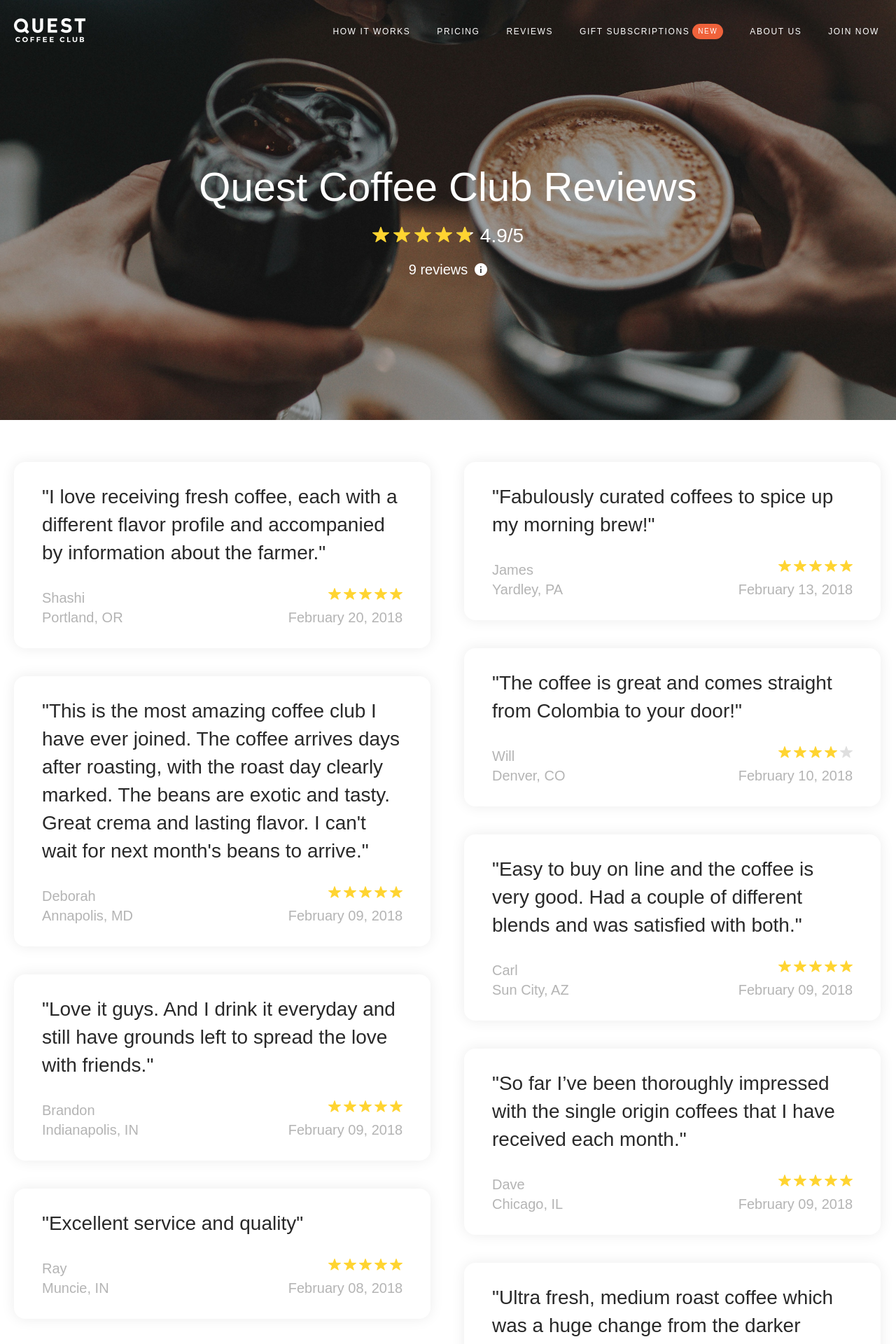
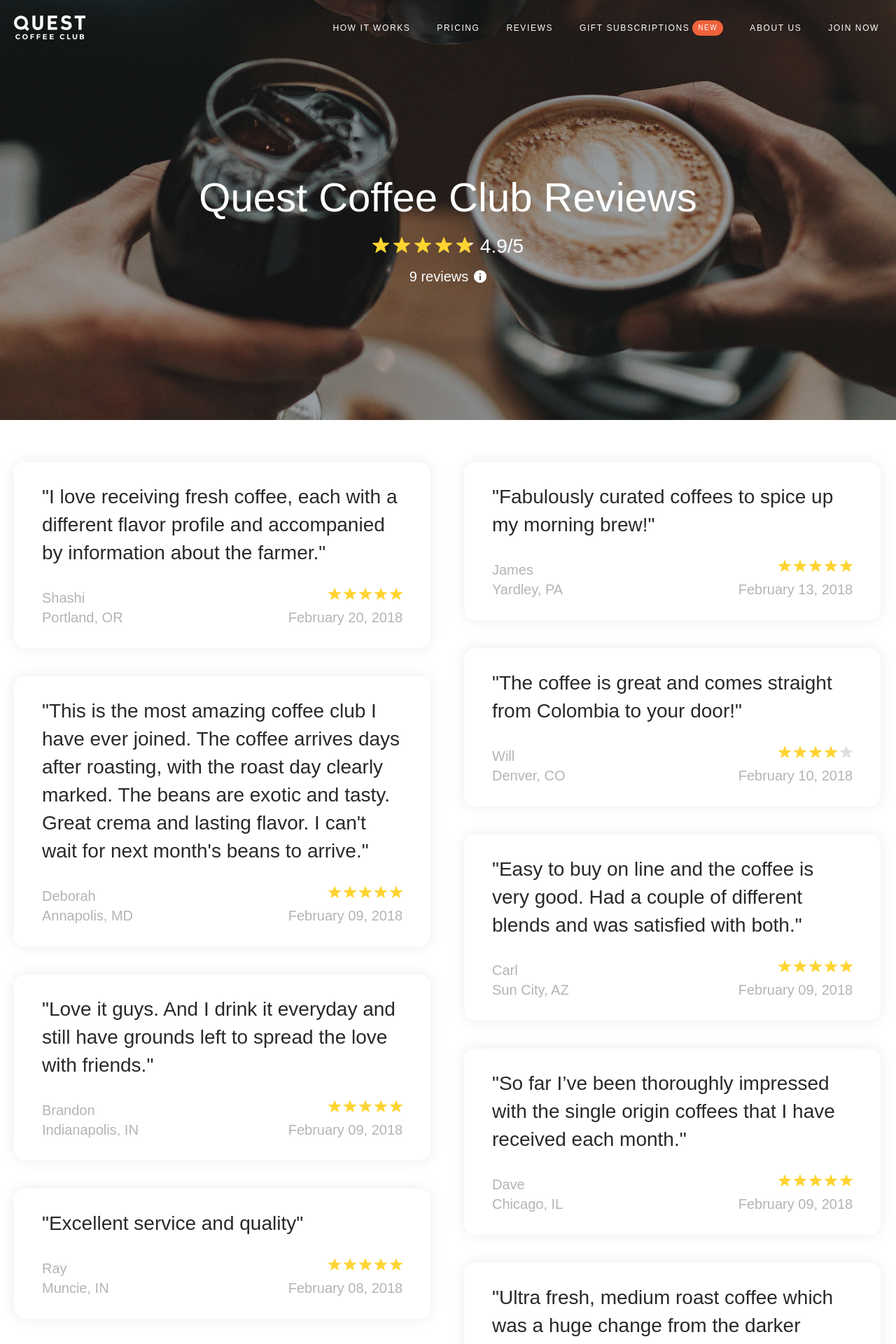
Before and after one commit to roryreiff/questcoffeeclub.com, a Jekyll site: the page built from reviews.md, in a window 1280 px wide. Shown: the top 1920 px of the page at 70% size. Built offline with Jekyll 4.4.1, drawn with Linux system fonts in a browser that asks for light colours; nearby versions of some CDN libraries; some web fonts are replaced; comment, search, counter and statistics services are not loaded.

Commit message:
work on css

```diff
--- a/_includes/header.html
+++ b/_includes/header.html
@@ -10,7 +10,7 @@
                 <a href="/reviews">Reviews</a>
                 <a href="/gift-subscriptions">Gift subscriptions<span class="new">New</span></a>
                 <a href="/about">About us</a>
-                <a href="/join-now">Join now</a>
+                <a class="join-now" href="/join-now">Join now</a>
             </nav>
         </div>
 </header>
--- a/_includes/hero-reviews.html
+++ b/_includes/hero-reviews.html
@@ -7,11 +7,9 @@
             </p>
         </div>
         <div class="center" id="reviews-total">
-            <p class="inline small">9 reviews</p>
-            <div class="details-i">
-            </div>
-            <div class="reviews-explanation"><div class="tail"></div>Reviews are requested of all our subscribers via email. All reviews are published here if given permission by it's author.
-            </div>
+            <p class="small">9 reviews <div class="details-i"></div></p>
+        </div>
+        <div class="reviews-explanation"><div class="tail"></div>Reviews are requested of all our subscribers via email. All reviews are published here if given permission by it's author.
         </div>
     </div>
 </div>
--- a/_scss/header.scss
+++ b/_scss/header.scss
@@ -1,12 +1,12 @@
 header {
     position: absolute;
-    padding: 34px 0;
-
+    height: 80px;
+    line-height: 80px;
     #logo {
         float: left;
         width: 102px;
         height: 35px;
-        margin-top: -8px;
+        margin-top: 22px;
         background: url(/assets/images/QCC-logo@2x.png);
         background-size: 102px 35px;
     }
@@ -23,11 +23,10 @@
         font-size: 12px;
         letter-spacing: 1.6px;
         text-transform: uppercase;
-        margin-top: -7px;
+        margin-top: 22px;
         color: #fff;
     }
 }
-
 
 nav {
     float: right;
@@ -44,7 +43,7 @@
         padding: 0 4px;
         margin: 0 0 0 25px;
         font-size: 12px;
-
+        font-weight: 500;
     }
 
     a:hover {
@@ -82,7 +81,6 @@
         top: 0;
         left: 0;
         margin: 0 auto;
-
         a {
             font-size: 20px;
             height: 60px;
@@ -96,6 +94,33 @@
         }
     }
 }
+
+/* header animation when scrolling */
+header.reveal-header {
+    box-shadow: 0 0 30px rgba(0,0,0,.15);
+    padding: 0;
+    height: 80px;
+    position: fixed;
+    z-index: 10000;
+    background: white;
+    top: 0;
+    #logo {
+        background-image: url(/assets/images/QCC-logo-dark@2x.png);
+    }
+    nav {
+        a {
+            color: #292929;
+        }
+        span.new {
+            color: #fff;
+        }
+    }
+}
+header.remove-header {
+  display: none;
+  top: -200px;
+  }
+
 
 @media screen and (max-width: 1240px) {
     header {
--- a/_scss/hero.scss
+++ b/_scss/hero.scss
@@ -163,19 +163,34 @@
 
     .details-i {
         width: 18px;
-        height: 28px;
+        height: 18px;
         background-size: 18px 18px;
         background-position: 50% 50%;
         background-repeat: no-repeat;
         background-image: url(/assets/images/hero/hero-details-i@2x.png);
+        margin-left: 8px;
     }
-    #reviews-total { cursor: pointer; }
+    #reviews-total {
+        margin: 0 auto;
+        position: relative;
+        cursor: pointer;
+        height: 18px;
+        line-height: 18px;
+        p {
+            margin: 0;
+            padding: 0;
+            line-height: 18px;
+        }
+    }
     .reviews-explanation {
+        z-index: 10000;
+        box-shadow: 0 0 20px rgba(0,0,0,.08);
         display: none;
         position: absolute;
+        left: 50%;
         box-sizing: border-box;
-        margin-top: 40px;
         width: 350px;
+        margin: 20px 0 0 -175px;
         background: #fff;
         border-radius: 4px;
         text-align: center;
@@ -216,6 +231,9 @@
             padding: 0;
             margin-top: 60px;
         }
+        p {
+            padding: 0 30px;
+        }
     }
     .hero-sub { height: 400px; }
     .center {
@@ -232,10 +250,14 @@
     #hero-reviews {
         .center {
             text-align: center;
-            .stars, p, .details-i { display: inline-block; margin: 0 6px 0 0; padding: 0; }
-            p { height: 24px; line-height: 24px; margin-bottom: 20px; }
-            .stars { margin-bottom: -3px; }
-            .details-i { margin-bottom: -7px;}
+            .stars, p, .details-i { display: inline-block; margin: 0; padding: 0;}
+            p { margin-bottom: 20px; }
+            .details-i { margin: 0 0 -2px 8px; }
+        }
+        #reviews-total {
+            height: 20px;
+            padding: 0;
+            margin: 0;
         }
     }
     #hero-pricing {
--- a/js/main.js
+++ b/js/main.js
@@ -14,11 +14,29 @@
 
 $("#hero-reviews #reviews-total").hover(
   function() {
-    $(this).find(".reviews-explanation").addClass("visible");
+    $(".reviews-explanation").addClass("visible");
   }, function() {
-    $( this ).find(".reviews-explanation").removeClass("visible");
+    $(".reviews-explanation").removeClass("visible");
   }
 );
+
+// Scrolling Header
+//$(window).on('scroll',function(){
+//    var breakPoint = 800;
+//    if ($(window).scrollTop() >= breakPoint) {
+//        // console.log('Past break point');
+//        //$('header.clone.remove-header').removeClass('remove-header');
+//        console.log("show");
+//        $('header').addClass('reveal-header');
+//    }
+//    else if ($(window).scrollTop() < breakPoint) {
+//        // console.log('Below break point');
+//        // $('header.clone.reveal-header').addClass('remove-header');
+//        console.log("hide");
+//        $('header').removeClass('reveal-header');
+//    }
+//});
+//
 
 //
 // Forms
```
